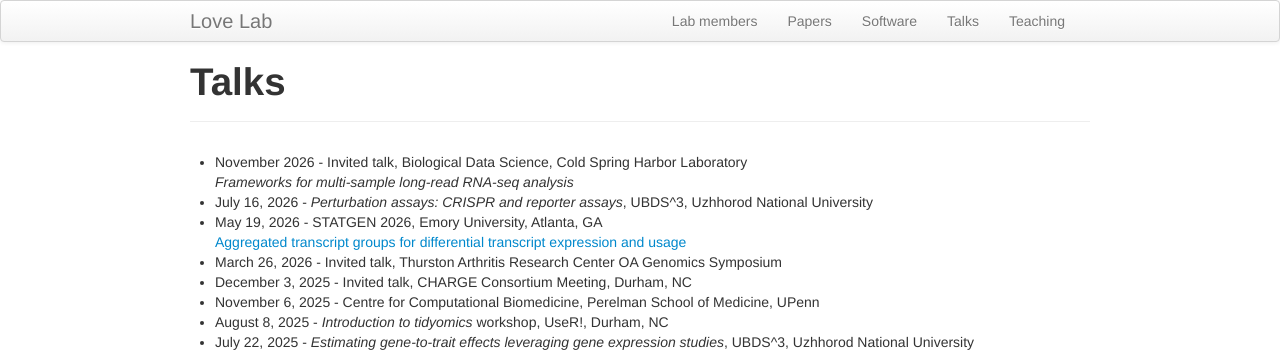
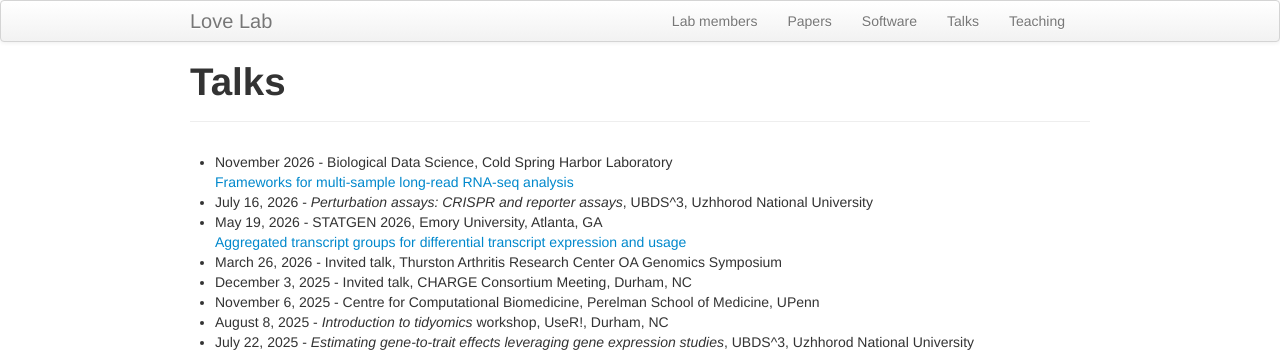
Before and after one commit to mikelove/mikelove.github.io, a Jekyll site: the page built from pages/talks.md, in a window 1280 px wide. Shown: the top 352 px of the page. Built offline with Jekyll 4.4.1, drawn with Linux system fonts in a browser that asks for light colours.

Commit message:
update talks

```diff
--- a/pages/talks.md
+++ b/pages/talks.md
@@ -4,8 +4,8 @@ title: "Talks"
 ---
 
 
-* November 2026 - Invited talk, Biological Data Science, Cold Spring Harbor Laboratory <br/>
-  *Frameworks for multi-sample long-read RNA-seq analysis*
+* November 2026 - Biological Data Science, Cold Spring Harbor Laboratory <br/>
+  [Frameworks for multi-sample long-read RNA-seq analysis](../assets/michael-love-bds-2026.pdf)
 * July 16, 2026 - *Perturbation assays: CRISPR and reporter assays*, UBDS^3, Uzhhorod National University
 * May 19, 2026 - STATGEN 2026, Emory University, Atlanta, GA <br/>
   [Aggregated transcript groups for differential transcript expression and usage](https://docs.google.com/presentation/d/1c6ymTlvsfHumSWjEJ1EZEBwecQ9i6Y0RgcfV3XwhRWk/edit?usp=sharing)
```
Also changed, not shown: 1 other file.
